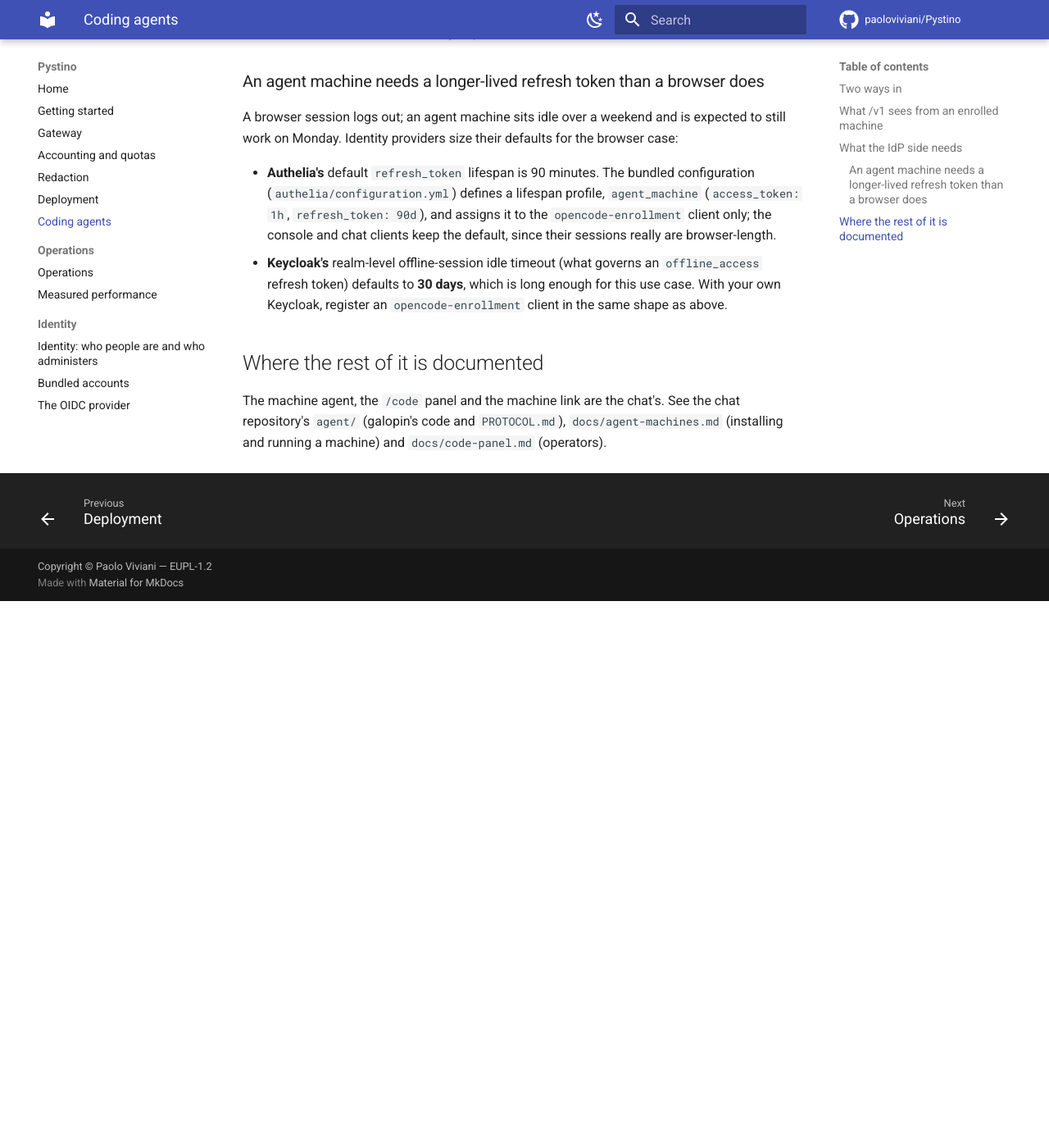
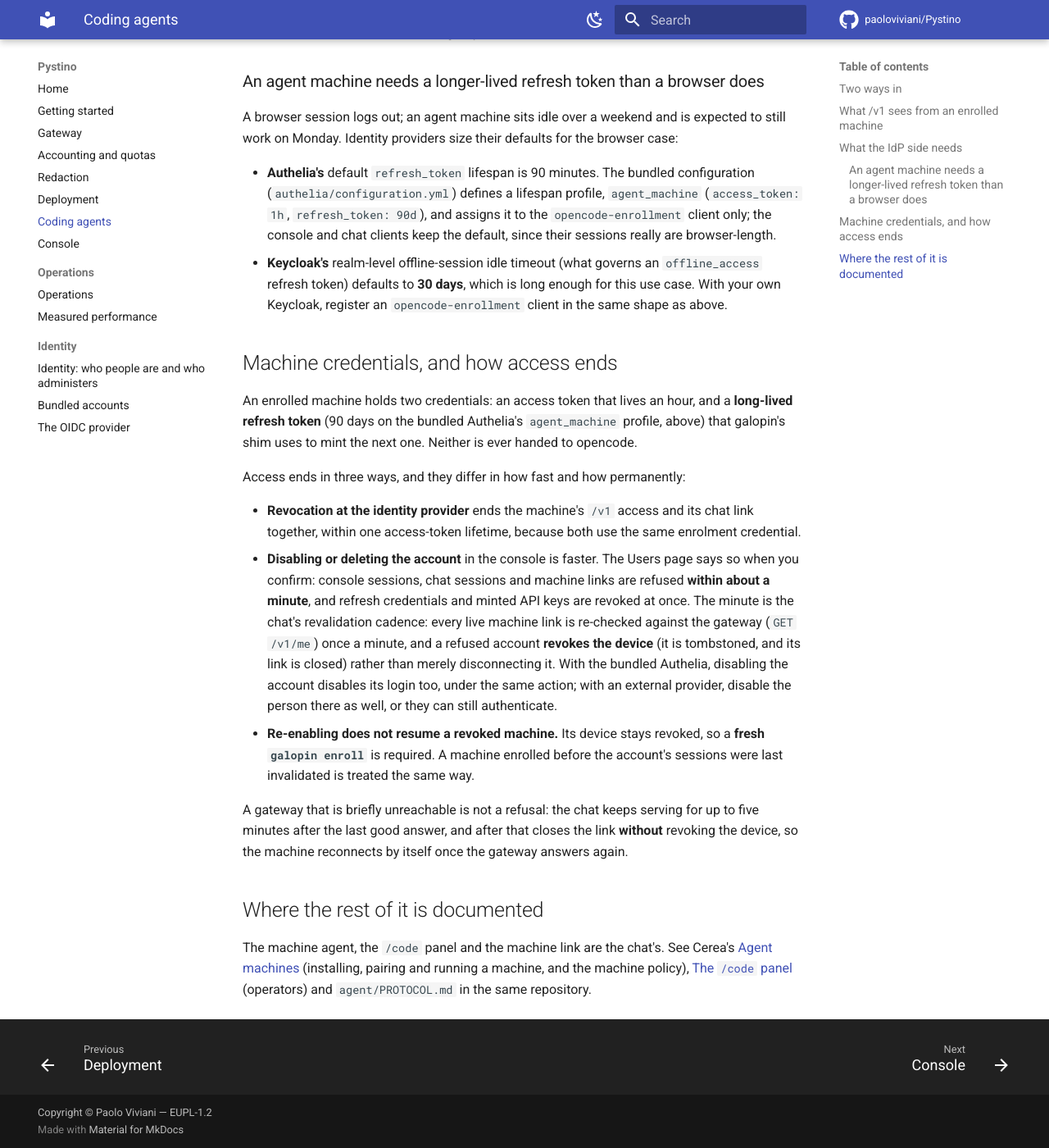
Before and after one commit to paoloviviani/Pystino, an MkDocs documentation site: the page built from docs/coding-agents.md, in a window 1280 px wide and 1400 px high, scrolled down 1640 px. Shown: the whole window at 82% size. Built offline with MkDocs 1.6.1 and Material for MkDocs 9.7.7, drawn with Linux system fonts in a browser that asks for light colours; comment, search, counter and statistics services are not loaded; before the commit the page ends 2373 px from its top, so only the background shows below that.

Commit message:
docs: the console task map, machine credentials in coding-agents, and a Versions note
console.md maps each console screen to the page that explains it (nav and
cards read from Shell.tsx and Admin.tsx). coding-agents.md gains how machine
access ends, read from the chat's machines.ts (a once-a-minute revalidation
that revokes the device on a refusal, closes without revoking when the gateway
is unreachable) and the Users page's own disable dialog; the cross-site link to
Cerea's agent-machines is now an absolute URL. bundled-accounts.md corrects the
self-service reset claim: only cerea-deploy's Authelia enables it (with SMTP);
this repository's deploy/authelia keeps password_reset disabled, so its
.env.example comment overstates it. index.md gains the Versions paragraph
pointing at cerea-deploy's CHANGELOG.

```diff
--- a/docs/coding-agents.md
+++ b/docs/coding-agents.md
@@ -78,8 +78,41 @@ the browser case:
   enough for this use case. With your own Keycloak, register an
   `opencode-enrollment` client in the same shape as above.
 
+## Machine credentials, and how access ends
+
+An enrolled machine holds two credentials: an access token that lives an hour,
+and a **long-lived refresh token** (90 days on the bundled Authelia's
+`agent_machine` profile, above) that galopin's shim uses to mint the next one.
+Neither is ever handed to opencode.
+
+Access ends in three ways, and they differ in how fast and how permanently:
+
+- **Revocation at the identity provider** ends the machine's `/v1` access and its
+  chat link together, within one access-token lifetime, because both use the
+  same enrolment credential.
+- **Disabling or deleting the account** in the console is faster. The Users page
+  says so when you confirm: console sessions, chat sessions and machine links
+  are refused **within about a minute**, and refresh credentials and minted
+  API keys are revoked at once. The minute is the chat's revalidation cadence:
+  every live machine link is re-checked against the gateway (`GET /v1/me`) once
+  a minute, and a refused account **revokes the device** (it is tombstoned, and
+  its link is closed) rather than merely disconnecting it. With the bundled
+  Authelia, disabling the account disables its login too, under the same
+  action; with an external provider, disable the person there as well, or they
+  can still authenticate.
+- **Re-enabling does not resume a revoked machine.** Its device stays revoked, so
+  a **fresh `galopin enroll`** is required. A machine enrolled before the
+  account's sessions were last invalidated is treated the same way.
+
+A gateway that is briefly unreachable is not a refusal: the chat keeps
+serving for up to five minutes after the last good answer, and after that
+closes the link **without** revoking the device, so the machine reconnects by
+itself once the gateway answers again.
+
 ## Where the rest of it is documented
 
-The machine agent, the `/code` panel and the machine link are the chat's. See the chat
-repository's `agent/` (galopin's code and `PROTOCOL.md`), `docs/agent-machines.md`
-(installing and running a machine) and `docs/code-panel.md` (operators).
+The machine agent, the `/code` panel and the machine link are the chat's. See
+Cerea's [Agent machines](https://github.com/paoloviviani/Cerea/blob/main/docs/agent-machines.md)
+(installing, pairing and running a machine, and the machine policy),
+[The `/code` panel](https://github.com/paoloviviani/Cerea/blob/main/docs/code-panel.md)
+(operators) and `agent/PROTOCOL.md` in the same repository.
--- a/mkdocs.yml
+++ b/mkdocs.yml
@@ -75,6 +75,7 @@ nav:
   - Redaction: redaction.md
   - Deployment: deployment.md
   - Coding agents: coding-agents.md
+  - Console: console.md
   - Operations:
       - operations.md
       - "Measured performance": performance.md
```
Also changed, not shown: docs/bundled-accounts.md (+9 -6 lines), docs/console.md (added, +47 -0 lines), docs/index.md (+16 -0 lines).
